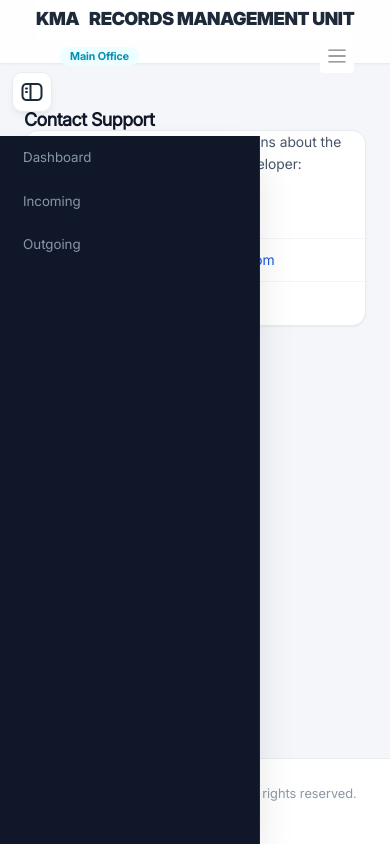
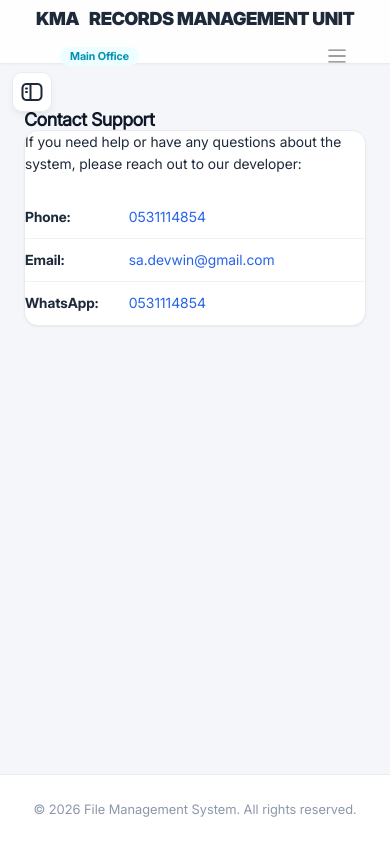
Before and after one commit to fuseini-Ayub/kmarecordsystem, a PHP site: page /KMA/backend/records/help.php in a window 390 px wide. Run offline with PHP 8.4, Linux system fonts and the light colour scheme; a user stored in the database is signed in; data comes from the database, SQL or seed files in the repository.

Commit message:
Fix dark mode, responsive sidebar, footer overlap, and inline styles
- Sidebar: Changed from 'hidden' to 'open' class for correct mobile toggle
  (sidebar now starts hidden on mobile, toggle opens it)
- Footer: Added padding-bottom: 80px to .content to prevent overlap
- Dark mode: Removed blanket background override that made all components flat
  Each component (btn, alert, card, dropdown, badge) now uses its own variable
- Body: Removed overflow-x:hidden that was clipping content on mobile
- Records footer.php: Removed extra </div> tag and duplicate DB query
- Records sidebar.php: Removed mt-5 class that added extra top margin
- help.php: Replaced hardcoded inline colors with CSS variables
- viewfile.php: Removed hardcoded button colors and iframe border
- Responsive: Added padding-bottom on mobile breakpoints too

```diff
--- a/backend/records/assets/css/records.css
+++ b/backend/records/assets/css/records.css
@@ -18,7 +18,6 @@ body {
   margin: 0;
   -webkit-font-smoothing: antialiased;
   -moz-osx-font-smoothing: grayscale;
-  overflow-x: hidden;
 }
 
 a { color: var(--primary); transition: color var(--transition-fast); }
@@ -162,9 +161,6 @@ img { max-width: 100%; height: auto; }
   flex-direction: column;
   border-right: 1px solid var(--sidebar-divider);
 }
-.sidebar.hidden {
-  transform: translateX(-100%);
-}
 .sidebar::-webkit-scrollbar { width: 4px; }
 .sidebar::-webkit-scrollbar-track { background: transparent; }
 .sidebar::-webkit-scrollbar-thumb { background: var(--sidebar-divider); border-radius: 4px; }
@@ -253,7 +249,7 @@ img { max-width: 100%; height: auto; }
 .content {
   margin-left: 260px;
   margin-top: 64px;
-  padding: 28px 32px;
+  padding: 28px 32px 80px;
   min-height: calc(100vh - 64px);
   transition: margin-left var(--transition-slow);
   animation: fadeIn 0.3s ease;
@@ -356,22 +352,21 @@ img { max-width: 100%; height: auto; }
 }
 
 /* ══════════════════════════════════════════════════════════════════
-   BOOTSTRAP FULL OVERRIDE
+   BOOTSTRAP DARK MODE OVERRIDES
    ══════════════════════════════════════════════════════════════════ */
-body, .table, .table td, .table th,
+body,
 .form-control, .form-control:focus,
 .navbar-light .navbar-brand, .navbar-light .navbar-toggler,
-.btn, .dropdown-menu, .dropdown-item,
-.alert, .badge, .card,
 .form-group label, .breadcrumb, .page-link,
-.list-group-item, .modal-content, .popover,
-.page-item.disabled .page-link, .page-item .page-link,
-.table-bordered, .table-bordered td, .table-bordered th {
+.page-item.disabled .page-link, .page-item .page-link {
   color: var(--text-primary) !important;
-  background: var(--input-bg) !important;
 }
 
-body { background: var(--bg-body) !important; }
+.table td, .table th,
+.table-bordered, .table-bordered td, .table-bordered th {
+  background: var(--input-bg) !important;
+  color: var(--text-primary) !important;
+}
 
 .table { border-collapse: separate; border-spacing: 0; }
 .table thead th {
@@ -735,13 +730,13 @@ label { color: var(--text-label) !important; font-size: 13px; font-weight: 600;
   .sidebar {
     transform: translateX(-100%);
   }
-  .sidebar:not(.hidden) {
+  .sidebar.open {
     transform: translateX(0);
     box-shadow: var(--shadow-xl);
   }
   .content, .content.shift {
     margin-left: 0;
-    padding: 20px 16px;
+    padding: 20px 16px 80px;
   }
   .toggle-btn {
     display: flex;
@@ -750,7 +745,7 @@ label { color: var(--text-label) !important; font-size: 13px; font-weight: 600;
 }
 @media (max-width: 767px) {
   .navbar-custom { padding: 0 16px; }
-  .content { padding: 16px 12px; }
+  .content { padding: 16px 12px 80px; }
   .page-header { flex-direction: column; align-items: flex-start; }
   .page-title { font-size: 18px; }
   .stats-container .row > [class*="col-"] {
--- a/backend/records/assets/inc/footer.php
+++ b/backend/records/assets/inc/footer.php
@@ -1,19 +1,10 @@
-<?php
-$data = array();
-$qr = mysqli_query($con, "SELECT * FROM users WHERE usertype='2'");
-while ($row = mysqli_fetch_assoc($qr)) {
-    array_push($data, $row);
-}
-?>
 </div>
 
 <footer class="footer fixed-bottom">
     <div class="text-center p-3 sam-footer">
-        <p>© 2024 File Management System. All rights reserved.</p>
+        <p class="mb-0">&copy; <?php echo date('Y'); ?> File Management System. All rights reserved.</p>
     </div>
 </footer>
 
-</div>
-
 </body>
 </html>
--- a/backend/records/assets/inc/sidebar.php
+++ b/backend/records/assets/inc/sidebar.php
@@ -16,7 +16,7 @@ while ($row = mysqli_fetch_assoc($qr)) {
     </svg>
 </button>
 
-<div class="sidebar mt-5" id="mainSidebar">
+<div class="sidebar" id="mainSidebar">
     <a href="index.php">Dashboard</a>
     <a href="incoming.php">Incoming</a>
     <a href="outgoing.php">Outgoing</a>
@@ -24,27 +24,27 @@ while ($row = mysqli_fetch_assoc($qr)) {
 
 <script>
 function toggleSidebar() {
-    const sidebar = document.getElementById('mainSidebar');
-    const content = document.querySelector('.content');
-    const toggleBtn = document.querySelector('.toggle-btn');
-    const overlay = document.getElementById('sidebarOverlay');
-    const isOpening = sidebar.classList.contains('hidden');
-    sidebar.classList.toggle('hidden');
-    content.classList.toggle('shift');
-    toggleBtn.classList.toggle('shift');
+    var sidebar = document.getElementById('mainSidebar');
+    var content = document.querySelector('.content');
+    var toggleBtn = document.querySelector('.toggle-btn');
+    var overlay = document.getElementById('sidebarOverlay');
+    var isOpening = !sidebar.classList.contains('open');
+    sidebar.classList.toggle('open');
+    if (content) content.classList.toggle('shift');
+    if (toggleBtn) toggleBtn.classList.toggle('shift');
     if (window.innerWidth <= 991) {
         overlay.classList.toggle('active', isOpening);
     }
 }
 
 function closeSidebar() {
-    const sidebar = document.getElementById('mainSidebar');
-    const content = document.querySelector('.content');
-    const toggleBtn = document.querySelector('.toggle-btn');
-    const overlay = document.getElementById('sidebarOverlay');
-    sidebar.classList.add('hidden');
-    content.classList.remove('shift');
-    toggleBtn.classList.remove('shift');
+    var sidebar = document.getElementById('mainSidebar');
+    var content = document.querySelector('.content');
+    var toggleBtn = document.querySelector('.toggle-btn');
+    var overlay = document.getElementById('sidebarOverlay');
+    sidebar.classList.remove('open');
+    if (content) content.classList.remove('shift');
+    if (toggleBtn) toggleBtn.classList.remove('shift');
     overlay.classList.remove('active');
 }
 </script>
--- a/backend/records/help.php
+++ b/backend/records/help.php
@@ -14,19 +14,19 @@ include './assets/inc/sidebar.php';
 <div class="container">
     <h2 class="page-title">Contact Support</h2>
     <div class="admin-card">
-        <p style="margin-bottom: 20px; color: #475569; font-size: 14px;">If you need help or have any questions about the system, please reach out to our developer:</p>
+        <p style="margin-bottom: 20px; font-size: 14px;">If you need help or have any questions about the system, please reach out to our developer:</p>
         <ul style="list-style: none; padding: 0; margin: 0;">
-            <li style="padding: 10px 0; border-bottom: 1px solid #f1f5f9;">
-                <strong style="color: #334155; min-width: 100px; display: inline-block;">Phone:</strong>
-                <a href="tel:0531114854" style="color: #1a56db;">0531114854</a>
+            <li style="padding: 10px 0; border-bottom: 1px solid var(--table-row-border);">
+                <strong style="min-width: 100px; display: inline-block;">Phone:</strong>
+                <a href="tel:0531114854">0531114854</a>
             </li>
-            <li style="padding: 10px 0; border-bottom: 1px solid #f1f5f9;">
-                <strong style="color: #334155; min-width: 100px; display: inline-block;">Email:</strong>
-                <a href="mailto:sa.devwin@gmail.com" style="color: #1a56db;">sa.devwin@gmail.com</a>
+            <li style="padding: 10px 0; border-bottom: 1px solid var(--table-row-border);">
+                <strong style="min-width: 100px; display: inline-block;">Email:</strong>
+                <a href="mailto:sa.devwin@gmail.com">sa.devwin@gmail.com</a>
             </li>
             <li style="padding: 10px 0;">
-                <strong style="color: #334155; min-width: 100px; display: inline-block;">WhatsApp:</strong>
-                <a href="https://wa.me/+233531114854" style="color: #1a56db;">0531114854</a>
+                <strong style="min-width: 100px; display: inline-block;">WhatsApp:</strong>
+                <a href="https://wa.me/+233531114854">0531114854</a>
             </li>
         </ul>
     </div>
```
Also changed, not shown: backend/admin/assets/css/admin-modern.css (+15 -19 lines), backend/admin/assets/inc/sidebar.php (+15 -19 lines), backend/admin/help.php (+9 -9 lines), backend/records/viewfile.php (+4 -32 lines).
